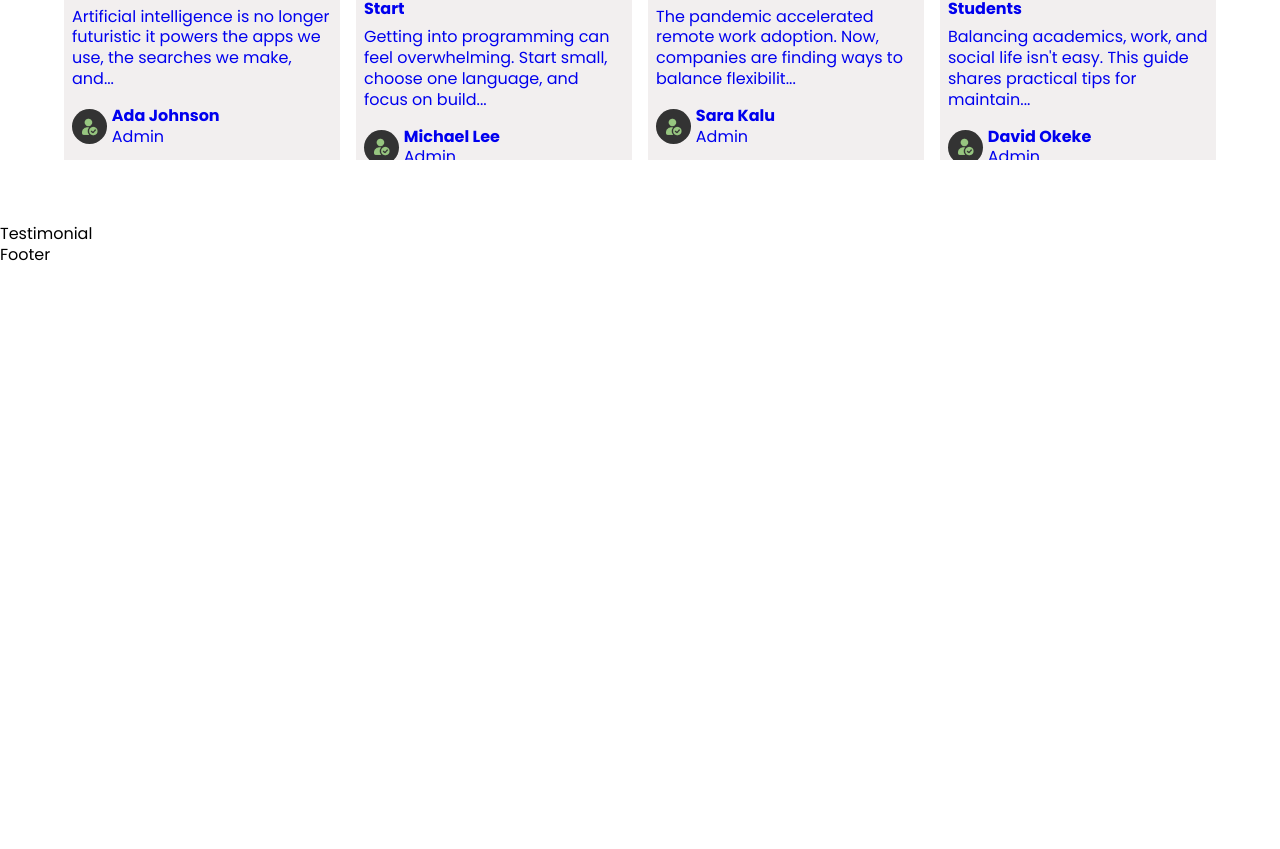
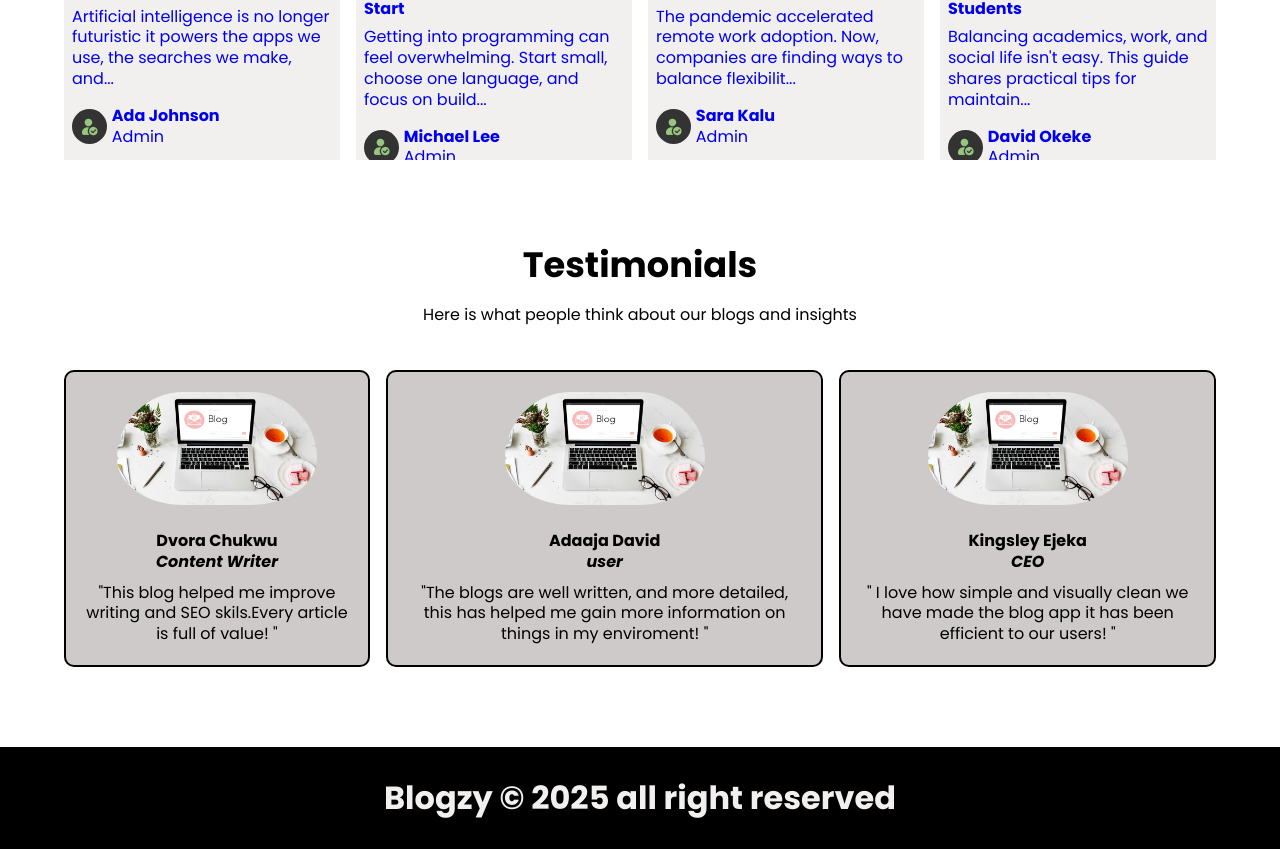
Before and after one commit to DevBammy/My-First-React-App, a React (Vite) app: page / in a window 1280 px wide. Shown: the part 1146-1995 px from the top of the page. Before the commit the page ends 1412 px from the top, so only its background shows below. Built offline with nearby package versions, Linux system fonts and the light colour scheme.

Commit message:
testimonial and footer page

```diff
--- a/src/component/homeComps/Testimonial.jsx
+++ b/src/component/homeComps/Testimonial.jsx
@@ -1,7 +1,34 @@
-import React from 'react';
-
+import styles from './homeComps.module.css';
+import testimonialimage from '../../assets/hero.jpg';
 const Testimonial = () => {
-  return <div>Testimonial</div>;
+  return (
+    <div className={styles.testimonial}>
+      <div className={styles.testimonialHead}>
+        <h2>Testimonials</h2>
+        <p>Here is what people think about our blogs and insights</p>
+      </div>
+      <div className={styles.Container}>
+        <div className={styles.box}>
+          <img src={testimonialimage} alt="" />
+          <h4>Dvora Chukwu</h4>
+          <span>Content Writer</span>
+          <p>"This blog helped me improve writing and SEO skils.Every article is full of value! "</p>
+        </div>
+        <div className={styles.box}>
+          <img src={testimonialimage} alt="" />
+          <h4>Adaaja David</h4>
+          <span>user</span>
+          <p>"The blogs are well written, and more detailed, this has helped me gain more information on things in my enviroment! "</p>
+        </div>
+        <div className={styles.box}>
+          <img src={testimonialimage} alt="" />
+          <h4>Kingsley Ejeka</h4>
+          <span>CEO</span>
+          <p>" I love how simple and visually clean we have made the blog app it has been efficient to our users! "</p>
+        </div>
+      </div>
+    </div>
+  );
 };
 
 export default Testimonial;
--- a/src/component/homeComps/homeComps.module.css
+++ b/src/component/homeComps/homeComps.module.css
@@ -41,3 +41,41 @@
   justify-content: center;
   grid-gap: 1rem;
 }
+.testimonial{
+  width: 90%;
+  margin: 5rem auto;
+}
+.testimonialHead{
+  text-align: center;
+  line-height: 50px;
+  margin-bottom: 30px;
+}
+.Container{
+  display: flex;
+  flex-direction: row;
+  align-items: flex-start;
+  justify-content: center;
+  gap: 1rem;
+}
+.box{
+  border-radius: 10px;
+  padding: 20px;
+  border: 2px solid black;
+  text-align: center;
+  background-color: #cecaca;
+}
+.box> img{
+  width: 200px;
+  border-radius: 200px;
+  padding-bottom: 20px;
+  object-fit: cover;
+}
+.box> span{
+  font-style: italic;
+  font-weight: bold;
+
+}
+
+.box> p{
+  margin-top: 10px;
+}
--- a/src/component/utils/Footer.jsx
+++ b/src/component/utils/Footer.jsx
@@ -1,7 +1,11 @@
-import React from 'react';
+import style from './utils.module.css'
 
 const Footer = () => {
-  return <div>Footer</div>;
+  return(
+    <div className={style.footer}>
+      <p>Blogzy &copy; 2025 all right reserved</p>
+    </div>
+  );
 };
 
 export default Footer;
--- a/src/component/utils/utils.module.css
+++ b/src/component/utils/utils.module.css
@@ -103,3 +103,14 @@ header nav a.active {
     }
   }
 }
+
+.footer{
+  background-color: black;
+  color: #f2efef;
+  padding: 30px 5%;
+  text-align: center;
+  p{
+    font-size: 2rem;
+    font-weight: bold;
+  }
+}
```
